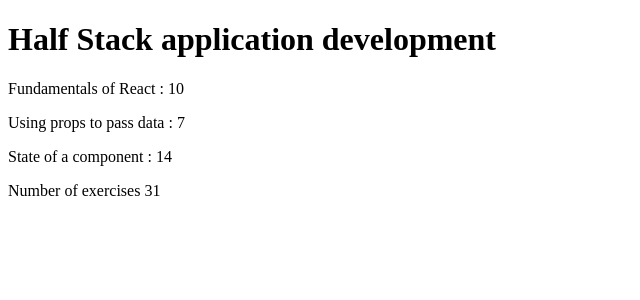
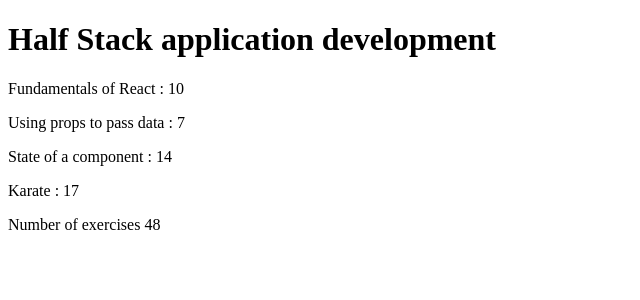
Before and after one commit to jakziema/FullStackOpen, a React (Create React App) app in the folder part2/: page / in a window 1280 px wide. Shown: the top 300 px of the page, without its empty margins (0-640 px from the left). Built offline with nearby package versions, Linux system fonts and the light colour scheme.

Commit message:
step 7 done

```diff
--- a/part2/src/App.js
+++ b/part2/src/App.js
@@ -1,16 +1,18 @@
 import React from 'react'
-import Content from './components/Content'
+import Content from './components/Course'
+import Header from './components/Header'
 
-const Header = ({ course }) => {
-    return (
-      <h1>{course.name}</h1>
-    )
-  }
+
 
   const Total = ({ course }) => {
-    const sum = course.parts[0].exercises + course.parts[1].exercises + course.parts[2].exercises
+
+    const arrayOfExercises = course.parts.map((part) => part.exercises)
+    const sumOfExercises = arrayOfExercises.reduce ((x,y) => x + y)
+
+    console.log(sumOfExercises)
+
     return(
-      <p>Number of exercises {sum}</p>
+      <p>Number of exercises {sumOfExercises}</p>
     )
   }
 
--- a/part2/src/components/Content.js
+++ b/part2/src/components/Course.js
@@ -9,7 +9,7 @@ const Part = ({part}) => {
   )
 }
 
-const Content = ({ course }) => {
+const Course = ({ course }) => {
   return (
     <div>
       {course.parts.map((part) => {
@@ -23,4 +23,4 @@ const Content = ({ course }) => {
   )
 }
 
-export default Content
+export default Course
--- /dev/null
+++ b/part2/src/components/Header.js
@@ -0,0 +1,9 @@
+import React from 'react'
+
+const Header = ({ course }) => {
+    return (
+      <h1>{course.name}</h1>
+    )
+  }
+
+  export default Header
--- a/part2/src/index.js
+++ b/part2/src/index.js
@@ -20,6 +20,11 @@ const course = {
       name: 'State of a component',
       exercises: 14,
       id: 3
+    },
+    {
+      name: "Karate ",
+      exercises: 17,
+      id: 4
     }
   ]
 }
```
